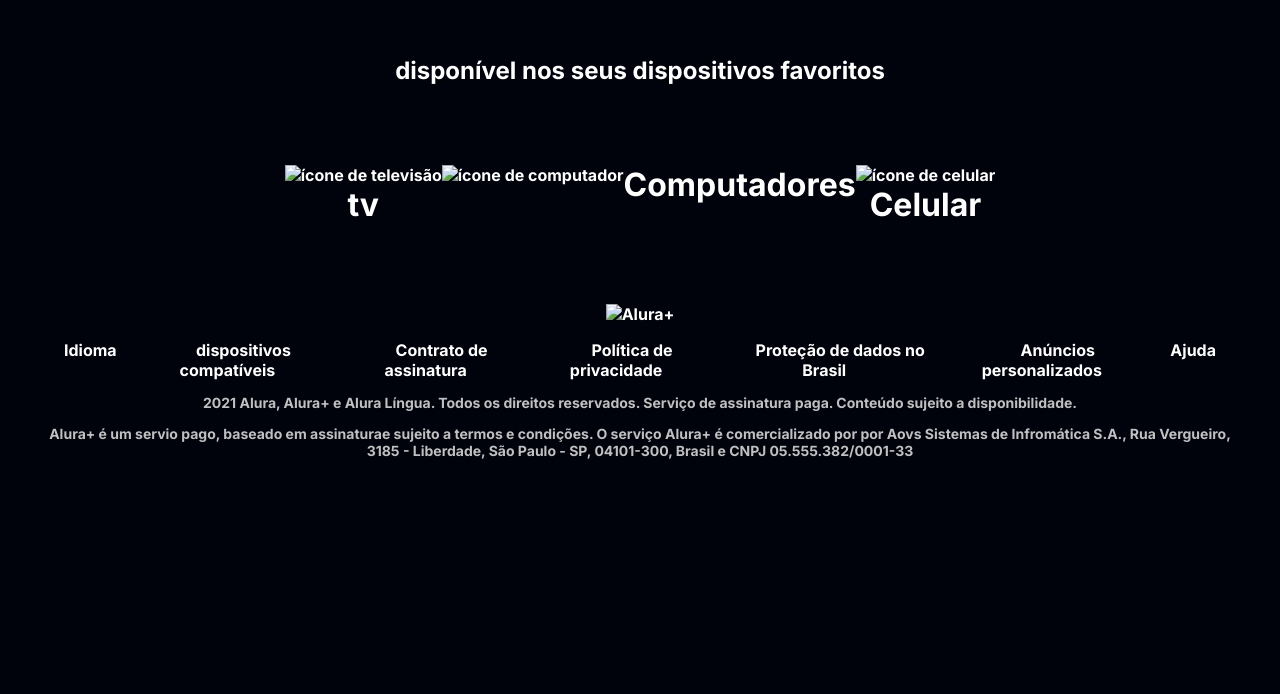
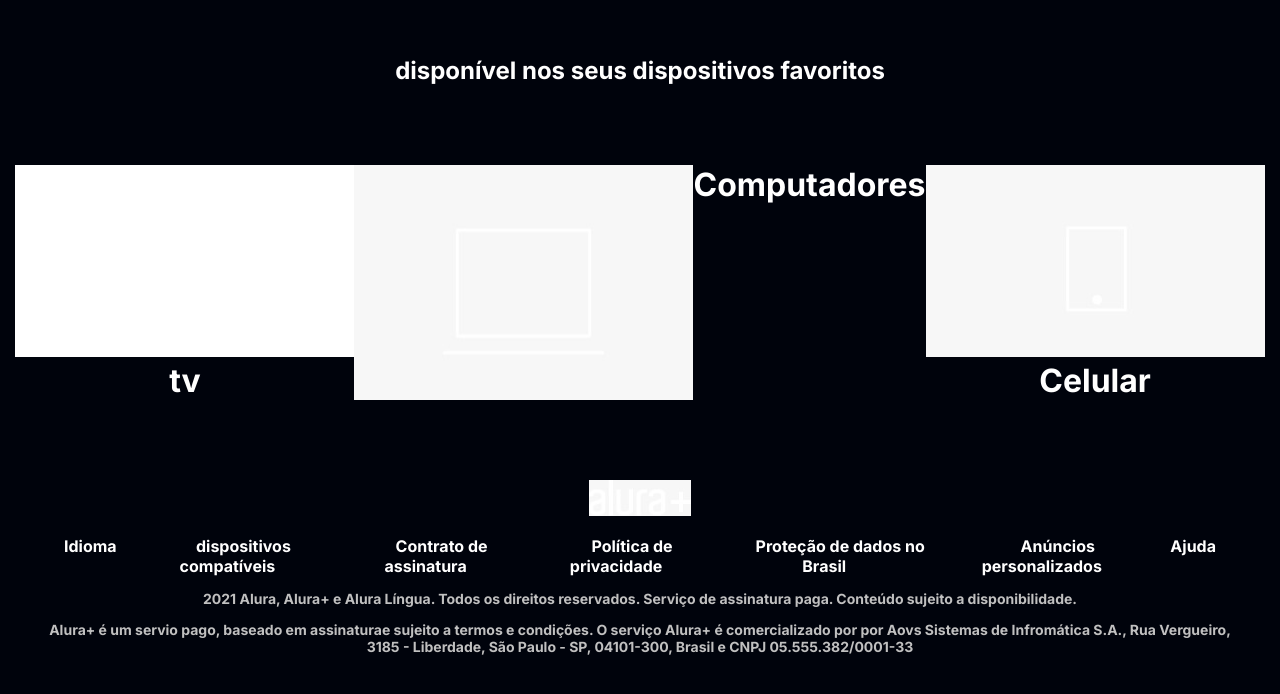
Before and after one commit to dassappf/vs-code-2, a plain HTML site: page index.html in a window 1280 px wide. Shown: the part 2536-3230 px from the top of the page. Before the commit the page ends 3075 px from the top, so only its background shows below. Drawn offline with Linux system fonts and the light colour scheme.

Commit message:
Update index.html

```diff
--- a/index.html
+++ b/index.html
@@ -32,10 +32,10 @@
     <p class="descricao__texto">só o combo+ oferece o alura+ e o alura língua juntos para você ter acesso a cursos de diversas áreas da tecnologia e aprender inglês ou espanhol, onde e como quiser</p>
     <a href="www.alura.com.br" class="container__botao secundaro__botao">assinar combo+</a>
   </div>
-  <img src="./telaplataforma.jpeg" alt="Tela da Alura plus e Alura língua" class="secundario__imagem">
+  <img src="./telaplataforma.png" alt="Tela da Alura plus e Alura língua" class="secundario__imagem">
 </section>
 <section class="container secundario">
-  <img src="./computadorcomtelavermelha.jpeg" alt="o monitor exibindo o site do alura" class="seccundario__imagem">
+  <img src="./computadorcomtelavermelha.png" alt="o monitor exibindo o site do alura" class="seccundario__imagem">
   <div class="container__descricao">
     <h2 class="descricao__titulo">baixe seus cursos</h2>
     <p class="descricao__texto">baixe e assista quando e onde quiser. Assim seus favoritos estão sempre com você</p>
@@ -45,20 +45,20 @@
   <h2 class="dispositivos__titulo">disponível nos seus dispositivos favoritos</h2>
   <ul class="dispositivos__lista">
     <li>
-      <img src="./laptop.jpeg" alt="ícone de televisão">
+      <img src="./tv.png" alt="ícone de televisão">
       <h3 class="lista__item">tv</h3>
     </li>
-    <img src="./laptop.jpeg" alt="ícone de computador">
+    <img src="./laptop.png" alt="ícone de computador">
     <h3 class="lista__item">Computadores</h3>
   </li>
 <li>
-  <img src="./smartphone.jpeg" alt="ícone de celular">
+  <img src="./smartphone.png" alt="ícone de celular">
   <h3 class="lista__item">Celular</h3>
 </li>
   </ul>
 </section>
 <footer class="rodape">
-  <img src="./logoalura+.jpeg" alt="Alura+" class="rodape__logo">
+  <img src="./logoalura+.png" alt="Alura+" class="rodape__logo">
   <ul class="rodape__lista">
     <li class="lista__link">
       <a href="#">Idioma</a>
```
